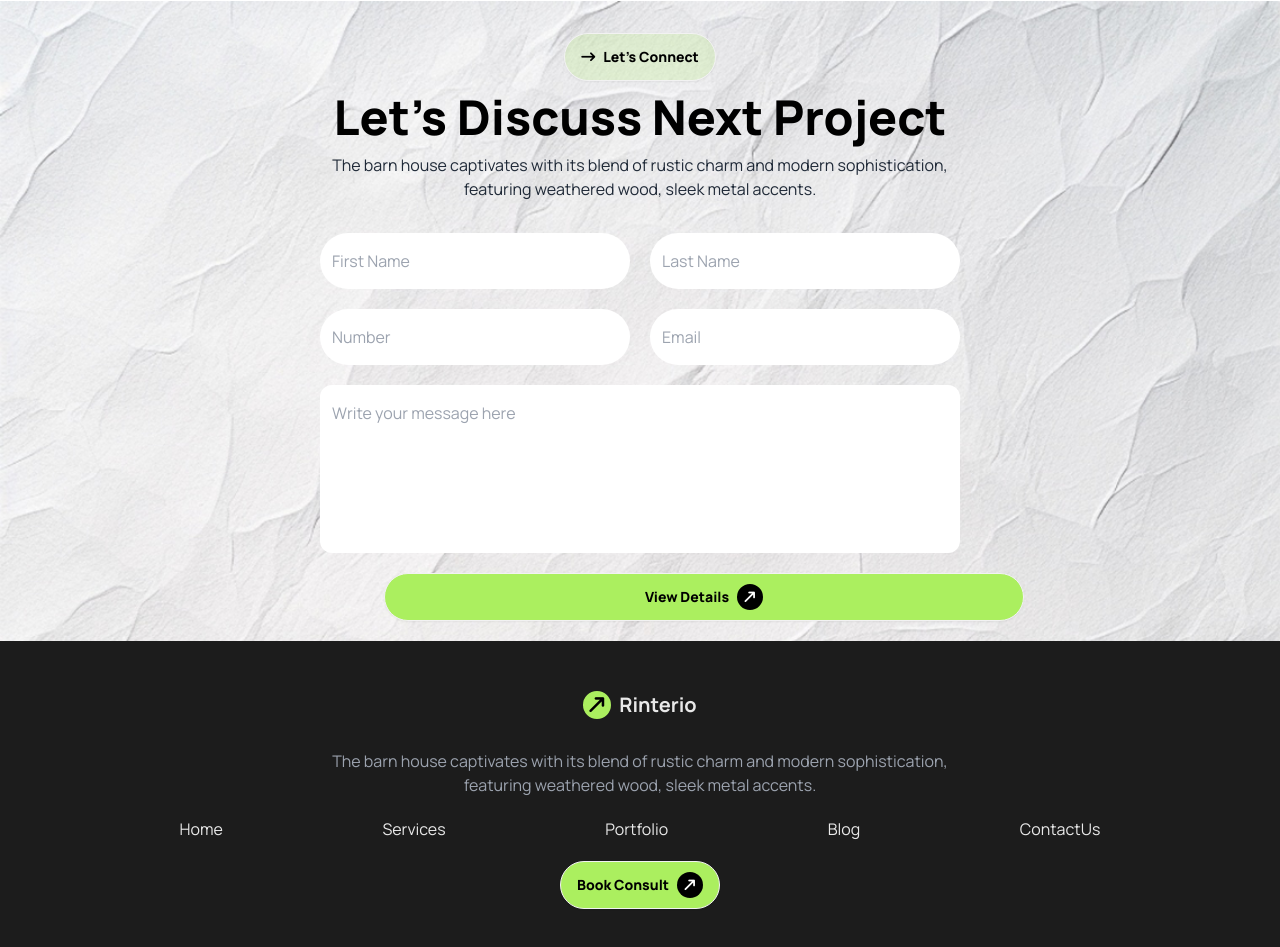
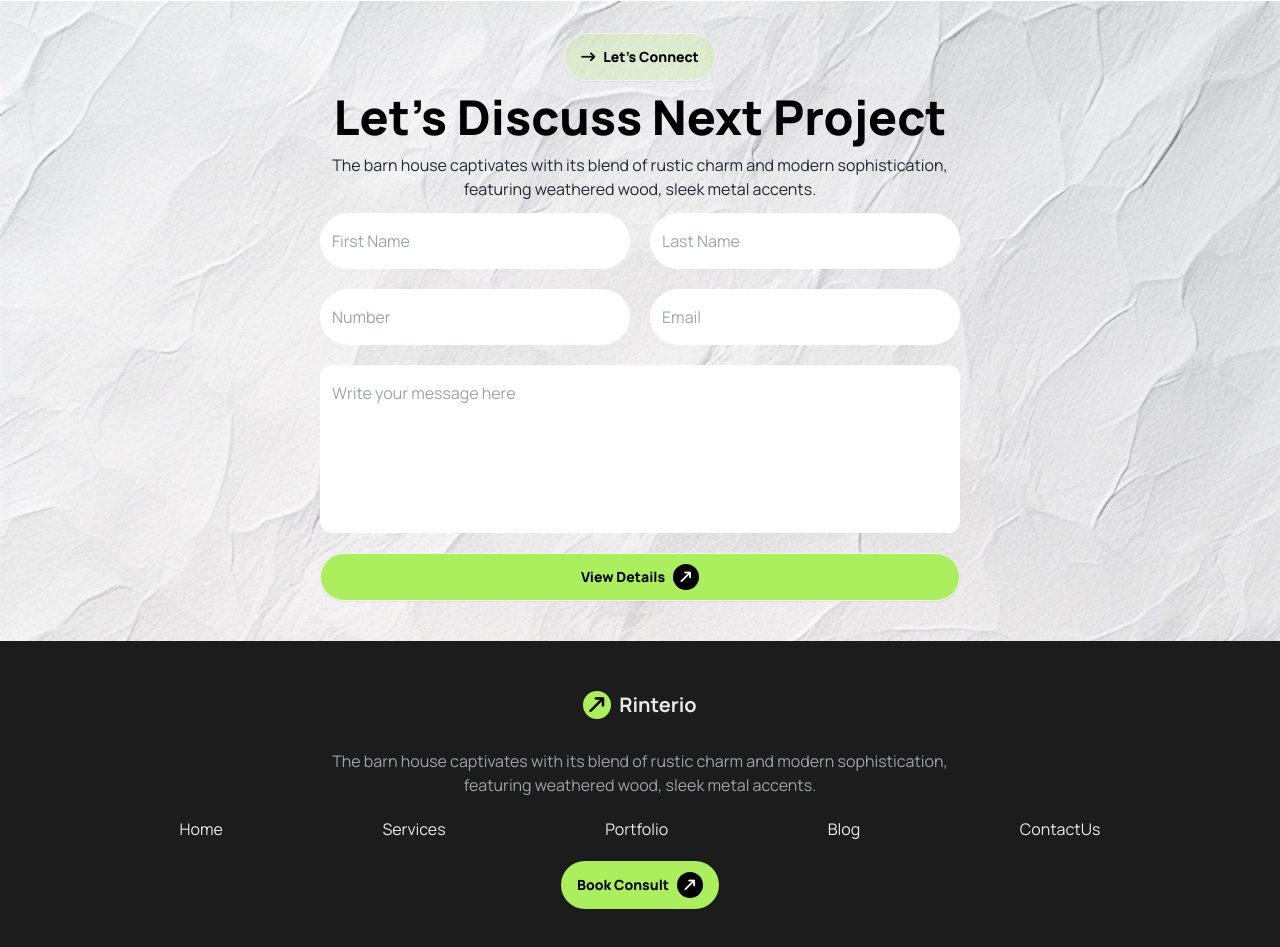
Before and after one commit to sabbirsolid/assignment-03, a plain HTML site: page index.html in a window 1280 px wide. Shown: the part 3538-4485 px from the top of the page. Drawn offline with nearby package versions, Linux system fonts and the light colour scheme.

Commit message:
changed in discussion section

```diff
--- a/index.html
+++ b/index.html
@@ -225,7 +225,7 @@
     <!-- see our ratings  -->
     <section class=" py-5 mb-10">
       <div class="text-center p-3 mx-4 lg:w-1/2 lg:mx-auto space-y-3">
-        <a class="btn bg-green-secondary-2 text-black font-extrabold rounded-3xl px-1"><i
+        <a class="btn bg-green-secondary-2 text-black font-extrabold rounded-3xl px-5"><i
             class="fa-solid fa-arrow-right-long text-black"></i>Our Ratings</a>
         <h1 class="text-black text-5xl font-extrabold">Let’s See Our Latest Ratings</h1>
         <p class="gray-text text-base">This will help you to understand things about our previous work</p>
@@ -265,7 +265,7 @@
       </div>
     </section>
     <!-- Lets discuss -->
-    <section class="bg-[url('assets/bg.jpg')] bg-no-repeat bg-cover space-y-5 py-5">
+    <section class="bg-[url('assets/bg.jpg')] bg-no-repeat bg-cover  py-5">
       <div class="text-center space-y-3 p-3 mx-4 lg:w-1/2 lg:mx-auto">
         <a class="btn bg-green-secondary-2 text-black font-extrabold rounded-3xl py-0 px1"><i
             class="fa-solid fa-arrow-right-long text-black"></i>Let’s Connect</a>
@@ -280,10 +280,11 @@
         <input class=" pl-3 pr-20 py-4 rounded-full" type="email" name="" id="" placeholder="Email">
         <input class="pl-3 pt-4 pb-32 rounded-xl lg:col-span-2" type="text" placeholder="Write your message here">
       </div>
-      <div>
-        <a class="btn bg-green-primary text-black font-extrabold rounded-3xl lg:w-1/2 w-4/5 mx-10 lg:mx-96">View
+      <div class="text-center py-5">
+        <a class="btn bg-green-primary text-black font-extrabold rounded-3xl lg:w-1/2 w-4/5 ">View
           Details<i class="fa-solid fa-arrow-right-long -rotate-45 bg-black text-white p-1.5 rounded-full"></i></a>
       </div>
+
     </section>
 
   </main>
@@ -301,7 +302,7 @@
       <p>Blog</p>
       <p>ContactUs</p>
     </div>
-    <button class="btn bg-green-primary text-black font-extrabold rounded-3xl">Book Consult <i
+    <button class="btn bg-green-primary text-black border-none font-extrabold rounded-3xl">Book Consult <i
         class="fa-solid fa-arrow-right-long -rotate-45 bg-black text-white p-1.5 rounded-full"></i></button>
   </footer>
 </body>
```
